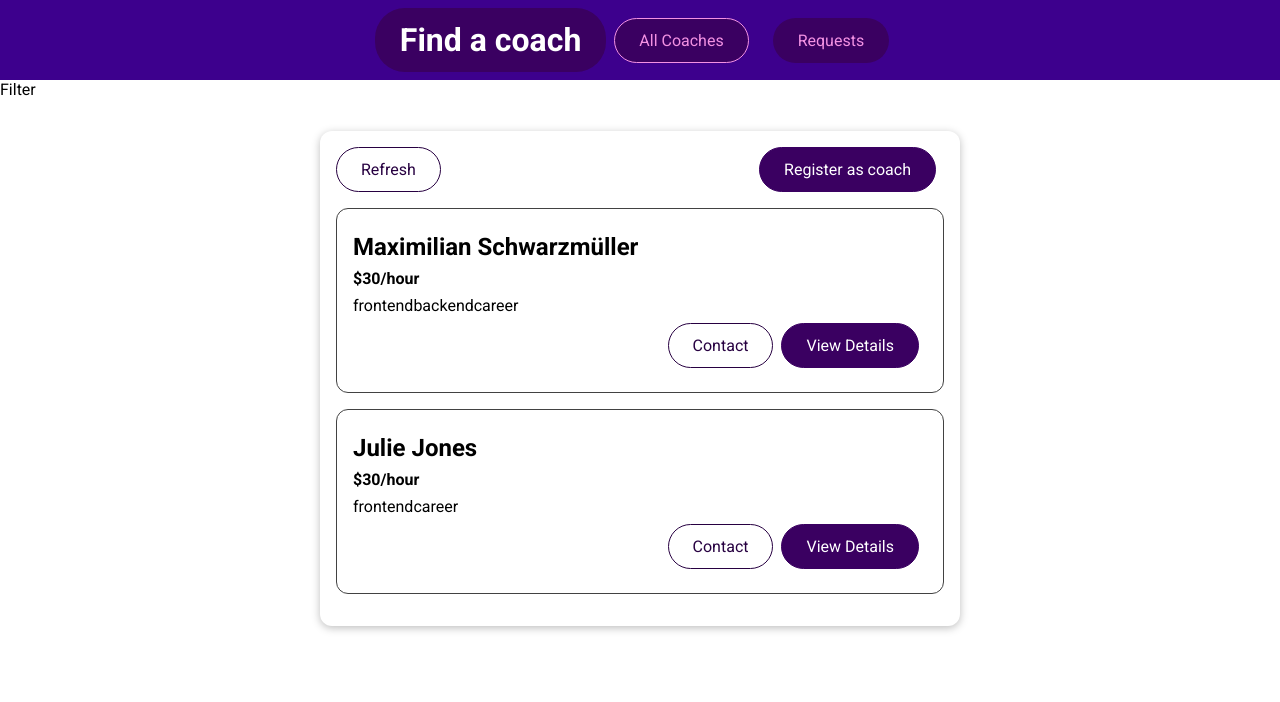
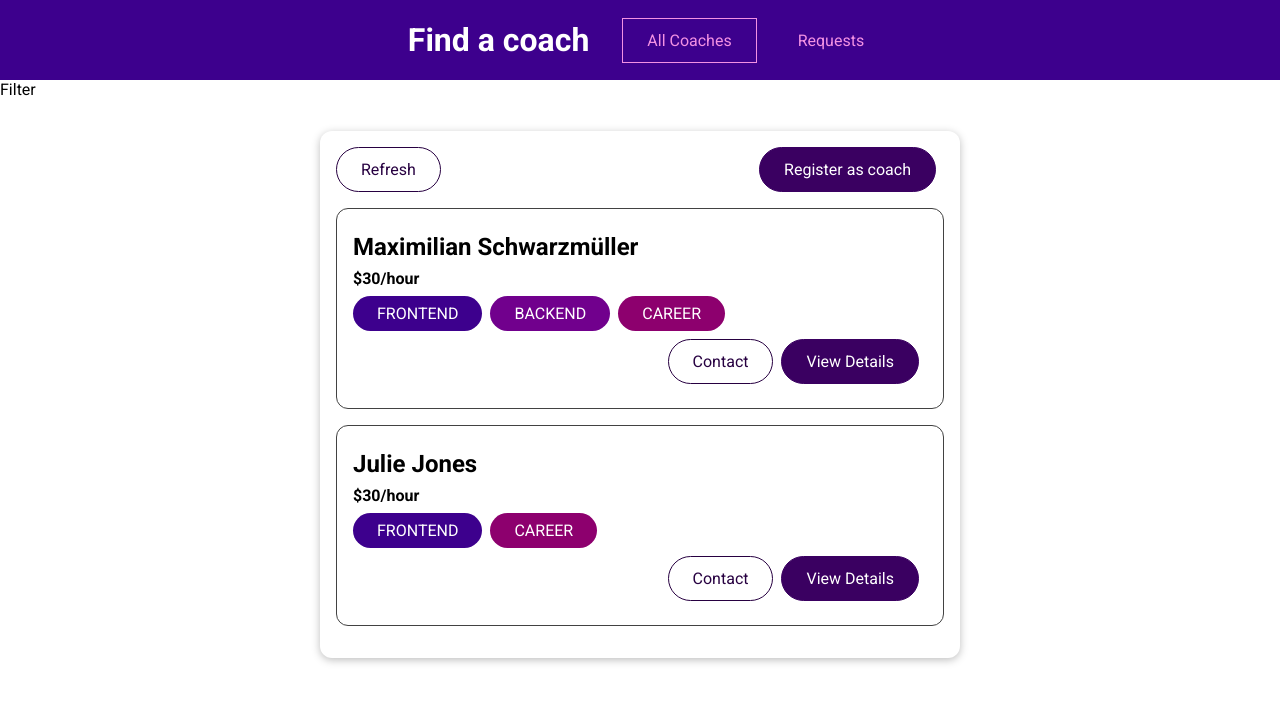
Before and after one commit to SoufyaneTAHARHAAT/Find_Coach_App, a Vue app in the folder CoachApp/: page /coaches in a window 1280 px wide. Shown: the top 702 px of the page. Built offline with nearby package versions, Linux system fonts and the light colour scheme.

Commit message:
Added the BaseBadge component

```diff
--- a/CoachApp/src/components/coaches/CoachItem.vue
+++ b/CoachApp/src/components/coaches/CoachItem.vue
@@ -3,7 +3,7 @@
         <h3>{{ fullName }}</h3>
         <h4>${{ hourlyRate }}/hour</h4>
         <div>
-            <span v-for="area in areas" :key="area">{{ area }}</span>
+            <base-badge v-for="area in areas" :key="area" :type="area" :title="area"></base-badge>
         </div>
         <div class="actions">
             <base-button :link="true" :to="coachContactLink" mode="outline">Contact</base-button>
@@ -13,7 +13,9 @@
 </template>
 
 <script>
+import BaseBadge from '../ui/BaseBadge.vue';
 export default {
+  components: { BaseBadge },
     props: ['id', 'firstName', 'lastName', 'hourlyRate', 'areas'],
 
     computed: {
--- a/CoachApp/src/components/ui/BaseBadge.vue
+++ b/CoachApp/src/components/ui/BaseBadge.vue
@@ -0,0 +1,42 @@
+<template>
+    <span class="badge" :class="type">
+        {{ text }}
+    </span>
+</template>
+
+<script>
+export default {
+    props: ['title', 'type'],
+    computed: {
+        text() {
+            return this.title.toUpperCase();
+        }
+    }
+}
+</script>
+
+<style scoped>
+.badge {
+  background-color: #ccc;
+  color: #252525;
+  border-radius: 30px;
+  padding: 0.5rem 1.5rem;
+  display: inline-block;
+  margin-right: 0.5rem;
+}
+
+.frontend {
+  background-color: #3d008d;
+  color: white;
+}
+
+.backend {
+  background-color: #71008d;
+  color: white;
+}
+
+.career {
+  background-color: #8d006e;
+  color: white;
+}
+</style>
--- a/CoachApp/src/components/ui/BaseButton.vue
+++ b/CoachApp/src/components/ui/BaseButton.vue
@@ -29,7 +29,7 @@ export default {
 }
 </script>
 
-<style>
+<style scoped>
 button,
 a {
   text-decoration: none;
--- a/CoachApp/src/main.js
+++ b/CoachApp/src/main.js
@@ -4,6 +4,7 @@ import router from './router.js';
 import store from './store/index.js';
 import BaseCard from './components/ui/BaseCard.vue';
 import BaseButton from './components/ui/BaseButton.vue';
+import BaseBadge from './components/ui/BaseBadge.vue';
 
 import App from './App.vue';
 
@@ -13,4 +14,5 @@ app.use(router);
 app.use(store);
 app.component('base-card', BaseCard);
 app.component('base-button', BaseButton);
+app.component('base-badge', BaseBadge);
 app.mount('#app');
```
